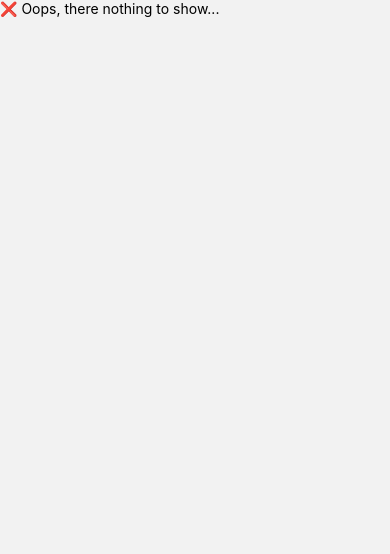
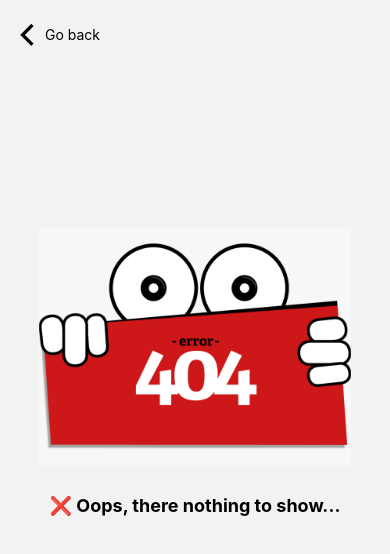
Before and after one commit to techiemokhele/MokheleInterest, a React Native app: screen /Pin in a window 390 px wide. Shown: the top 554 px of the page. Built offline with nearby package versions, Linux system fonts and the light colour scheme; what expo-linking would draw is missing.

Commit message:
navigation with error condition done

```diff
--- a/components/Pin.tsx
+++ b/components/Pin.tsx
@@ -2,11 +2,13 @@ import { useState, useEffect } from "react";
 import { StyleSheet, View, Text, Image, Pressable } from "react-native";
 import { useNavigation } from "@react-navigation/native";
 import { AntDesign } from "@expo/vector-icons";
+import Navigation from "../navigation/index";
 
 const Pin = (props) => {
+  const { id, image, title } = props.pin;
+
   const [ratio, setRatio] = useState(1);
 
-  const { image, title } = props.pin;
   const navigation = useNavigation();
 
   useEffect(() => {
@@ -18,9 +20,7 @@ const Pin = (props) => {
   }, [image]);
 
   const onLike = () => {
-    return (onclick = () => {
-      return <AntDesign name="hearto" size={16} color="red" />;
-    });
+    return <AntDesign name="hearto" size={16} color="red" />;
   };
 
   const goToPinPage = () => {
--- a/screens/PinScreen.tsx
+++ b/screens/PinScreen.tsx
@@ -9,7 +9,6 @@ import {
 import { Ionicons } from "@expo/vector-icons";
 
 import pins from "../assets/data/pins";
-import Navigation from "../navigation/index";
 
 const PinScreen = () => {
   const [ratio, setRatio] = useState(1);
@@ -34,9 +33,33 @@ const PinScreen = () => {
 
   // if pin not found
   if (!pin) {
-    return <Text>❌ Oops, there nothing to show...</Text>;
+    return (
+      <View style={{ flex: 1, alignItems: "center", justifyContent: "center" }}>
+        <Pressable
+          onPress={goBack}
+          style={[
+            styles.backBtn,
+            { top: insets.top + 16, flexDirection: "row" },
+          ]}
+        >
+          <Ionicons name={"chevron-back"} size={35} color={"black"} />
+          <Text style={{ marginTop: 10 }}>Go back</Text>
+        </Pressable>
+        <Image
+          source={require("../assets/images/404.png")}
+          style={{
+            width: "80%",
+            height: "28%",
+            marginTop: -100,
+            marginBottom: 30,
+          }}
+        />
+        <Text style={{ fontSize: 18, fontWeight: "bold" }}>
+          ❌ Oops, there nothing to show...
+        </Text>
+      </View>
+    );
   }
-
   return (
     <SafeAreaView style={{ backgroundColor: "#000" }}>
       <StatusBar style="light" />
```
Also changed, not shown: assets/images/404.png (added).
